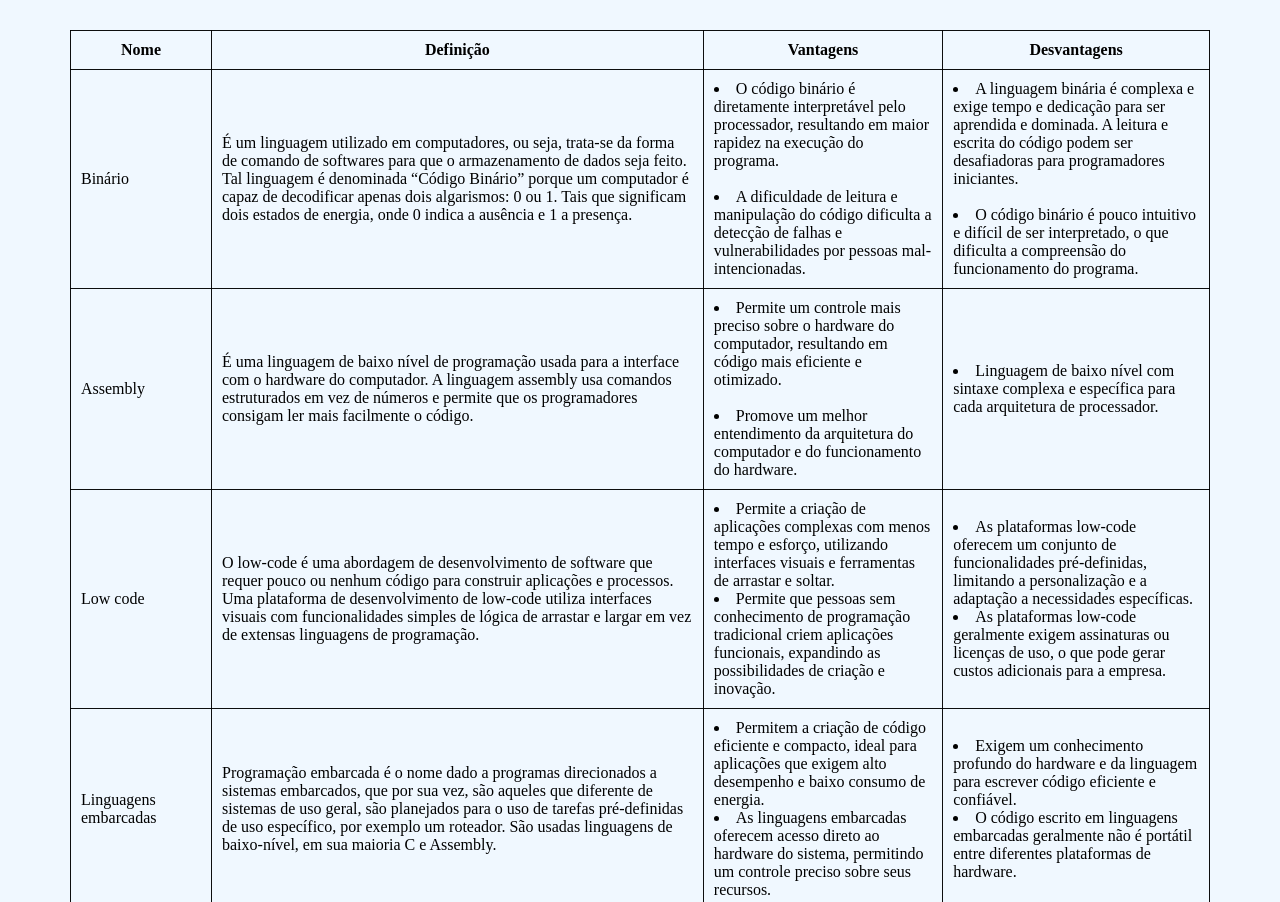
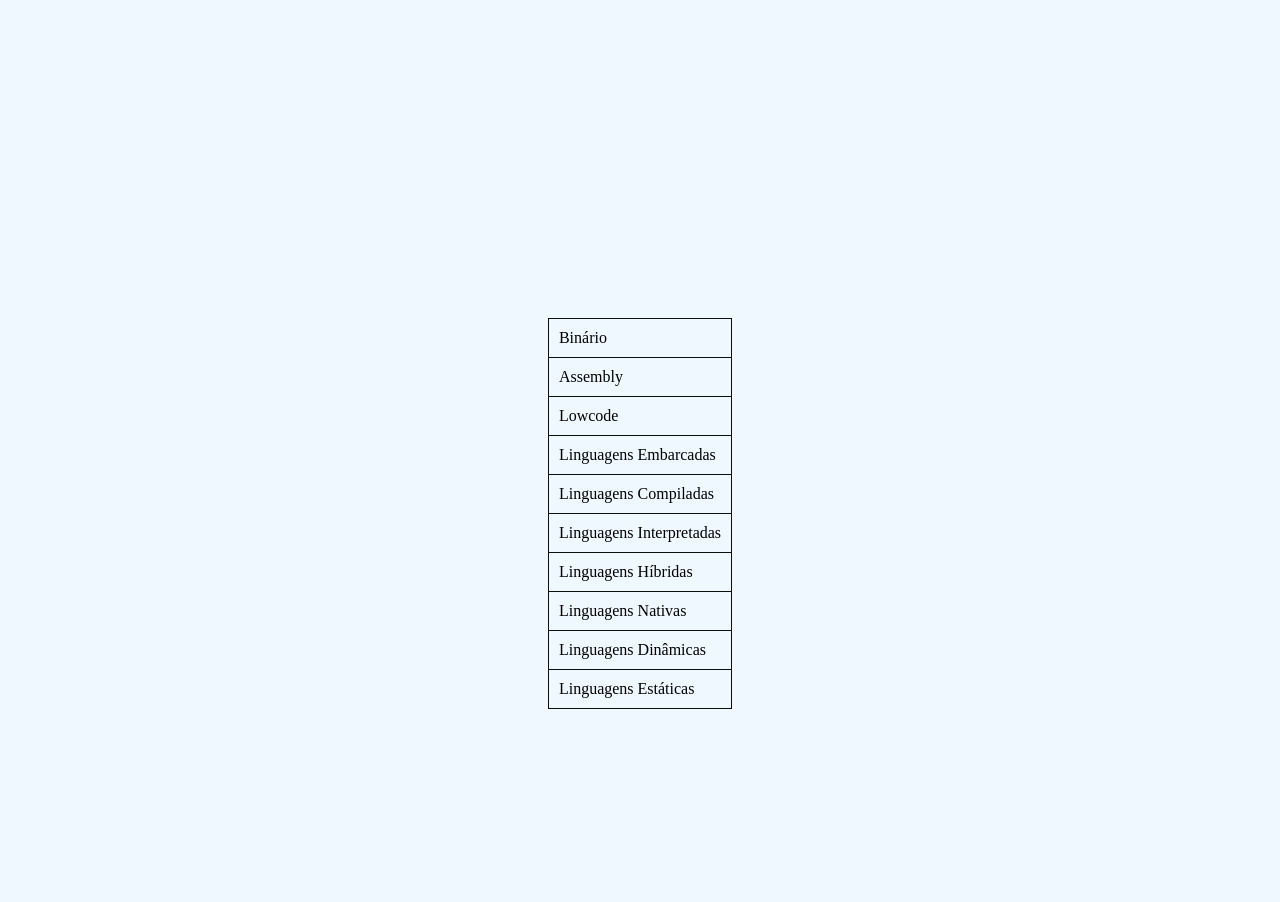
Before and after one commit to sofiaamosqueraa/listagem-de-linguagens, a plain HTML site: page index.html in a window 1280 px wide. Shown: the top 902 px of the page. Drawn offline with Linux system fonts and the light colour scheme.

Commit message:
produto final

```diff
--- a/index.html
+++ b/index.html
@@ -11,6 +11,42 @@
 <body>
 
   <h2></h2>
+  <center>
+    <br><br><br><br><br><br><br><br><br><br><br><br><br><br><br><br>
+    <table style="width: auto;">
+        <tr>
+            <td>Binário</td>
+        </tr>
+        <tr>
+            <td>Assembly</td>
+        </tr>
+        <tr>
+            <td>Lowcode</td>
+        </tr>
+        <tr>
+            <td>Linguagens Embarcadas</td>
+        </tr>
+        <tr>
+            <td>Linguagens Compiladas</td>
+        </tr>
+        <tr>
+            <td>Linguagens Interpretadas</td>
+        </tr>
+        <tr>
+            <td>Linguagens Híbridas</td>
+        </tr>
+        <tr>
+            <td>Linguagens Nativas</td>
+        </tr>
+        <tr>
+            <td>Linguagens Dinâmicas</td>
+        </tr>
+        <tr>
+            <td>Linguagens Estáticas</td>
+        </tr>
+    </table>
+    <br><br><br><br><br><br><br><br><br><br><br><br><br><br><br><br><br><br><br><br><br><br><br><br><br><br><br><br><br><br><br><br>
+</center>
 
   <table>
     <thead>
```
